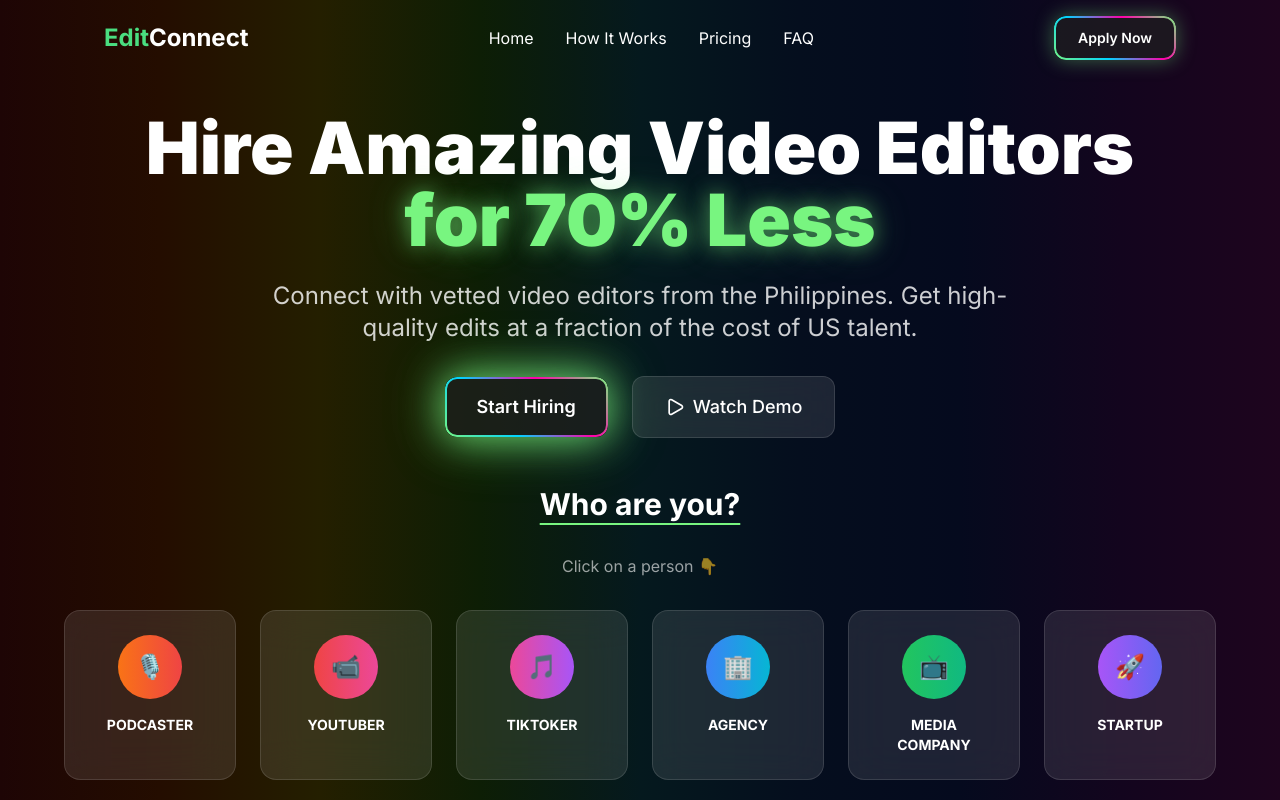
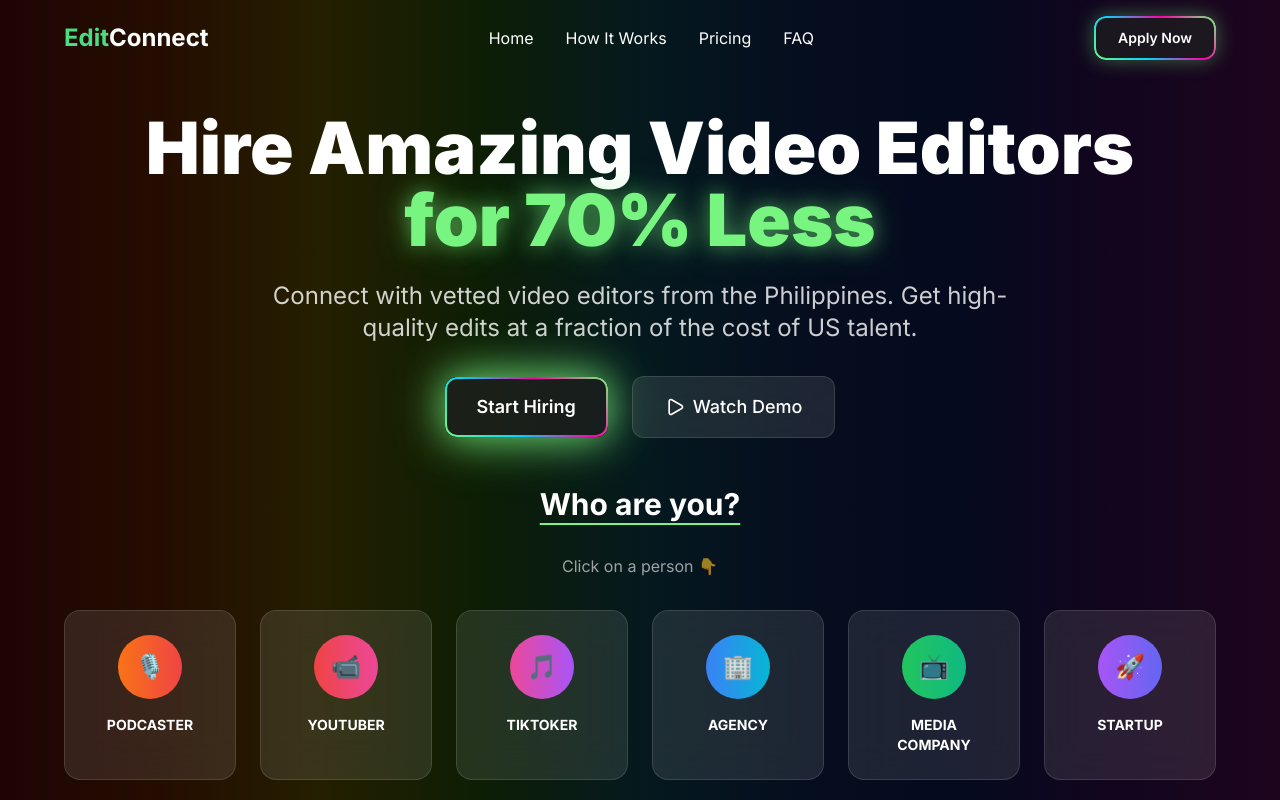
Before and after one commit to radz22/website, a Next.js app: page / in a window 1280 px wide. Shown: the top 800 px of the page. Built offline with nearby package versions, Linux system fonts and the light colour scheme.

Commit message:
chore: adjust padding

```diff
--- a/components/header.tsx
+++ b/components/header.tsx
@@ -38,7 +38,7 @@ const Header = () => {
   return (
     <>
       <header
-        className={`top-0 w-full z-50 ${!isMobile ? "fixed" : ""} md:px-20`}
+        className={`top-0 w-full z-50 ${!isMobile ? "fixed" : ""} md:px-10`}
       >
         <div
           className={`mx-auto px-4 md:px-6 py-4 transition-all duration-300 ${
```
